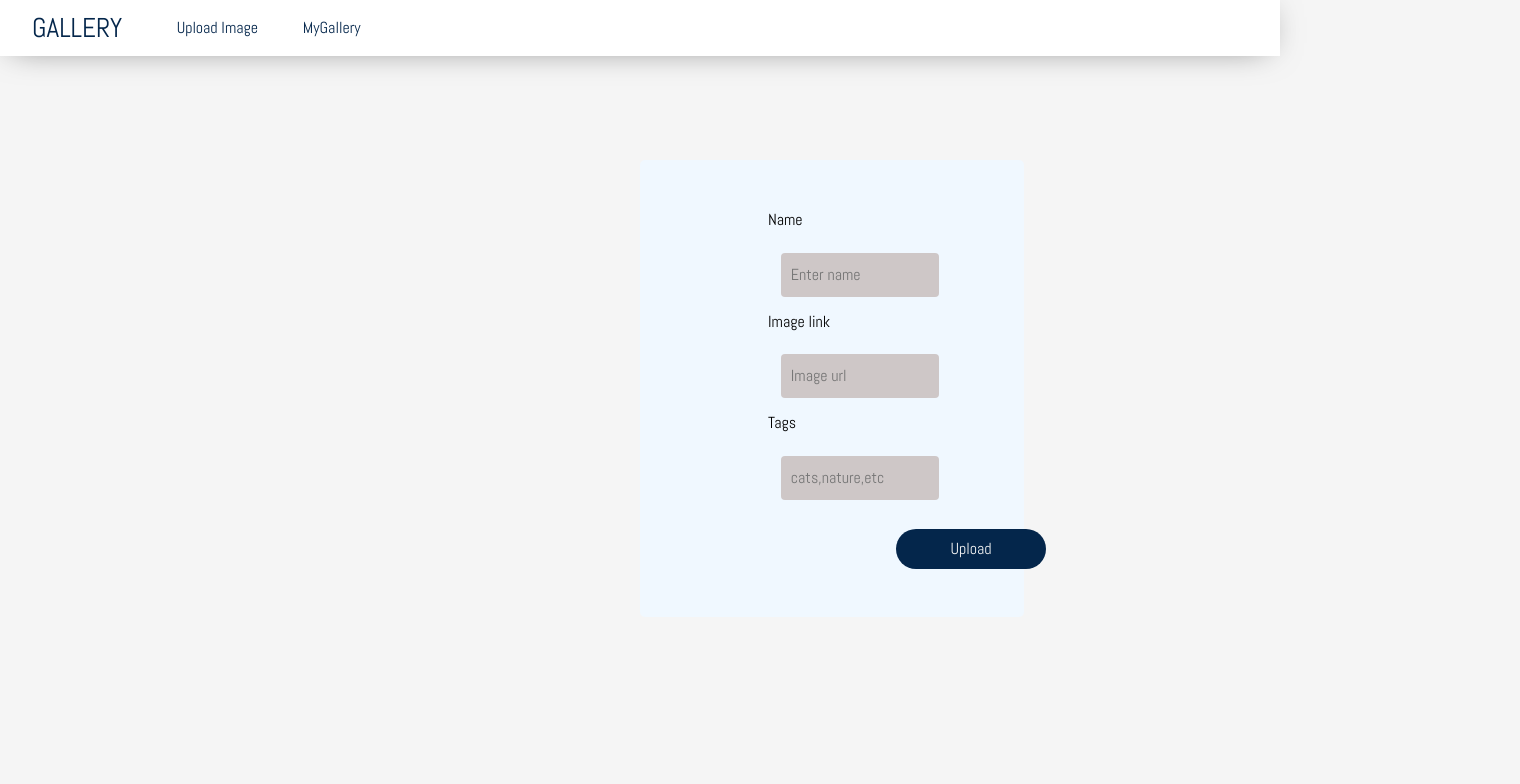
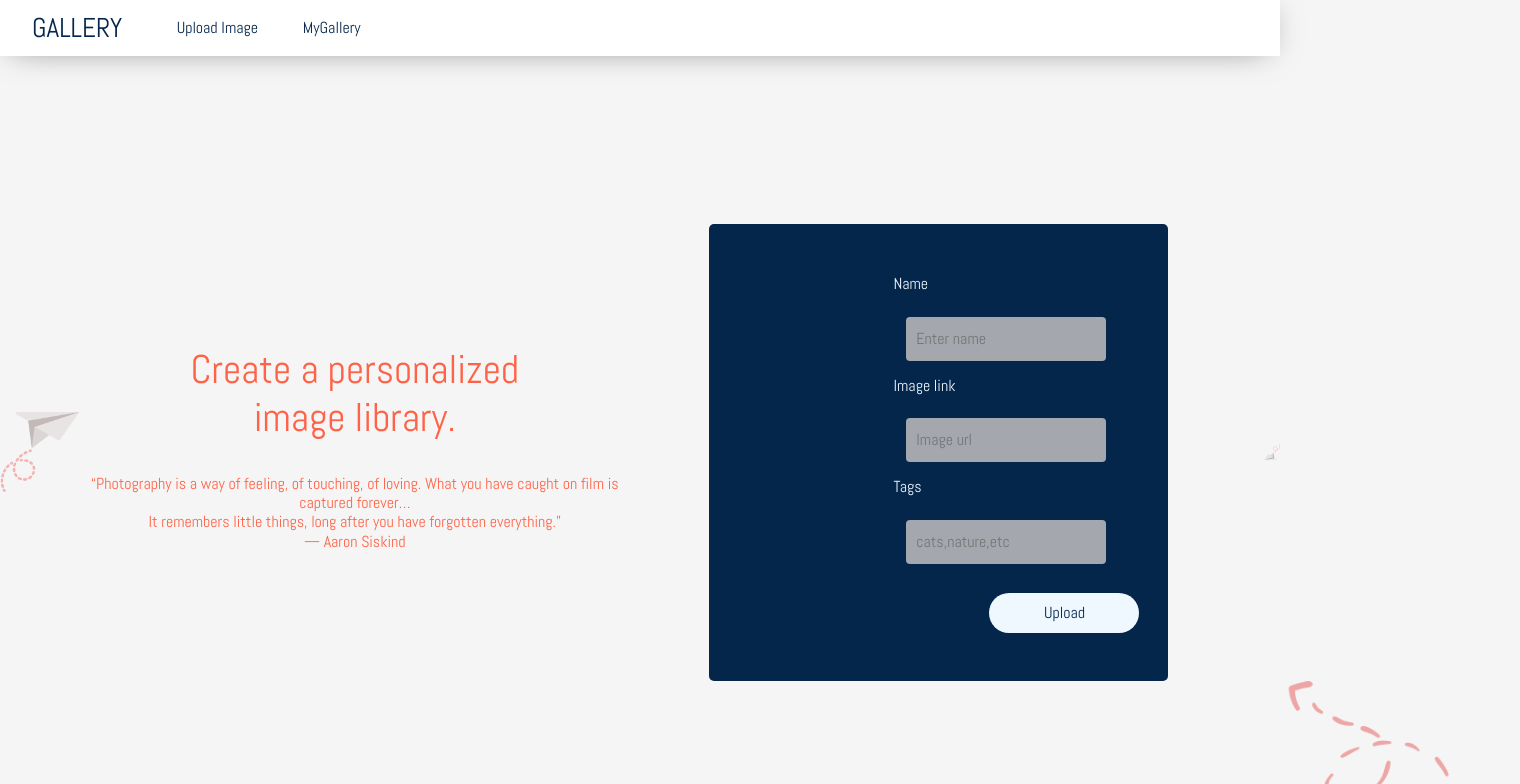
Before and after one commit to flo20/gallery, a React (Create React App) app: page /upload in a window 1280 px wide. Shown: the top 784 px of the page, 1520 px wide, since content can reach past the window. Built offline with nearby package versions, Linux system fonts and the light colour scheme.

Commit message:
Updated style components

```diff
--- a/src/Router.js
+++ b/src/Router.js
@@ -10,7 +10,6 @@ const Router = () => {
     <BrowserRouter>
       <Switch>
         <Route path="/" exact component={App} />
-
         <Route path="/image/:id" component={ImageView} />
         <Route path="/upload" component={ImageUpload} />
         <Route path="/myGallery" component={ResultDisplayed} />
--- a/src/components/Header/Header.css
+++ b/src/components/Header/Header.css
@@ -9,7 +9,8 @@
   color: #04264b;
 }
 #links:hover {
-  border-bottom: 2px solid #04264b;
+  border-bottom: 2px solid tomato;
+  color: tomato;
 }
 #logo {
   text-decoration: none;
--- a/src/components/Header/Header.js
+++ b/src/components/Header/Header.js
@@ -10,9 +10,6 @@ const Header = () => {
           GALLERY
         </Link>
         <div className="head">
-          {/* <Link to="/" id="links">
-            Home
-          </Link> */}
           <Link to="/upload" id="links">
             Upload Image
           </Link>
--- a/src/components/ImageBackground/ImageBackground.css
+++ b/src/components/ImageBackground/ImageBackground.css
@@ -6,8 +6,7 @@ video {
   position: absolute;
   width: 100%;
   left: 50%;
-  top: 55%;
-  /* height: 50vh; */
+  top: 5%;
   object-fit: cover;
   transform: translate(-50%, -50%);
   z-index: -2;
@@ -17,10 +16,10 @@ video {
   z-index: -1;
   position: absolute;
   width: 100%;
-  height: 5px;
+  height: 32.1rem;
   background-image: linear-gradient(
     to bottom,
-    rgba(68, 47, 55, 0.9),
-    rgb(255, 251, 254, 0.9)
+    rgba(44, 30, 35, 0.6),
+    rgba(65, 49, 61, 0.4)
   );
 }
--- a/src/components/ImageSearch/ImageSearch.css
+++ b/src/components/ImageSearch/ImageSearch.css
@@ -56,5 +56,5 @@ p {
 .heading {
   font-weight: 700;
   font-size: 3rem;
-  padding-top: 20rem;
+  padding-top: 12rem;
 }
--- a/src/components/ImageSearch/ImageSearch.js
+++ b/src/components/ImageSearch/ImageSearch.js
@@ -10,8 +10,8 @@ const ImageSearch = ({ handleGetRequest }) => {
       <div>
         <Header />
         <ImageBackground />
-        <h1 className="heading">Explore your imaginations.</h1>
-        <p>Browse through amazing images</p>
+        <h1 className="heading">Explore your imagination.</h1>
+        <p>Browse through amazing images captured for you</p>
         <div className="imageSearch">
           <form onSubmit={handleGetRequest} className="imageSearch__form">
             <input
--- a/src/components/ImageUpload/ImageUpload.css
+++ b/src/components/ImageUpload/ImageUpload.css
@@ -1,18 +1,16 @@
 .upload_wrap {
-  margin-top: 10rem;
-  margin-left: 40rem;
-  background: rgb(240, 248, 255);
+  background: #04264b;
   border-radius: 5px;
-  width: 30%;
+  width: 40%;
   padding: 3rem;
 }
 .btn {
   margin-top: 1rem;
-  margin-left: 8rem;
-  background: #04264b;
+  margin-left: 6rem;
+  background: rgb(240, 248, 255);
   width: 150px;
   height: 40px;
-  color: whitesmoke;
+  color: #04264b;
   border-radius: 2rem;
 }
 .btn:hover {
@@ -20,7 +18,7 @@
 }
 .insert {
   display: block;
-  background: rgb(206, 199, 199);
+  background: rgb(206, 199, 199, 0.8);
   margin: 0.8rem;
   padding: 10px;
   width: 55%;
@@ -29,5 +27,38 @@
 }
 .ui_form {
   position: relative;
-  left: 5rem;
+  left: 8.5rem;
 }
+
+label {
+  color: rgb(240, 248, 255);
+}
+.heads,
+h6 {
+  color: tomato;
+  text-align: center;
+  padding-right: 5rem;
+}
+.texts {
+  display: flex;
+  justify-content: center;
+  align-items: center;
+  margin-top: 14rem;
+}
+
+.ico {
+  width: 5rem;
+}
+.ico2 {
+  width: 7rem;
+  padding-right: 6rem;
+  transform: rotate(180deg);
+}
+
+.ico2 {
+}
+.icos {
+  transform: rotate(270deg);
+  height: 15rem;
+  margin-left: 80rem;
+}
--- a/src/components/ImageUpload/ImageUpload.js
+++ b/src/components/ImageUpload/ImageUpload.js
@@ -35,6 +35,24 @@ class ImageUpload extends React.Component {
     return (
       <div>
         <Header />
+
+        <div className="texts">
+          <img src="mail.png" alt="icon" className="ico" />
+
+          <div>
+            <h1 className="heads">
+              Create a personalized <br />
+              image library.
+            </h1>
+            <br />
+            <h6>
+              “Photography is a way of feeling, of touching, of loving. What you
+              have caught on film is captured forever… <br />
+              It remembers little things, long after you have forgotten
+              everything.”
+              <br /> — Aaron Siskind
+            </h6>
+          </div>
           <div className="upload_wrap">
             <form onSubmit={this.postDataHandler} className="ui_form">
               <div>
@@ -77,6 +95,9 @@ class ImageUpload extends React.Component {
               </button>
             </form>
           </div>
+          <img src="mail.png" alt="icon" className="ico2" />
+        </div>
+        <img src="swirl .png" alt="icon" className="icos" />
       </div>
     );
   }
```
Also changed, not shown: public/mail.png (added), public/swirl .png (added). Lines whose indentation alone changed are shown as unchanged.
